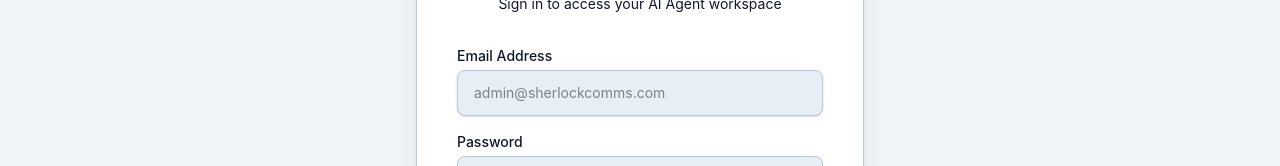
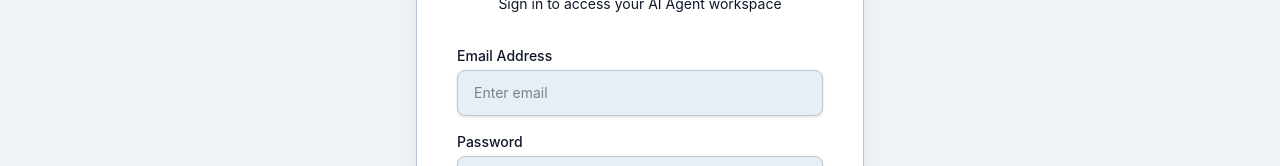
Before and after one commit to trigbitsahil/Sherlock-AI-Agent, a Next.js app: page /login in a window 1280 px wide. Shown: the part 362-528 px from the top of the page. Built offline with nearby package versions, Linux system fonts and the light colour scheme.

Commit message:
refactor: update login page email input placeholder to generic text

```diff
--- a/app/login/page.tsx
+++ b/app/login/page.tsx
@@ -80,7 +80,7 @@ function LoginForm() {
                 value={email}
                 onChange={(e) => setEmail(e.target.value)}
                 className="appearance-none relative block w-full px-4 py-3 border border-border bg-input text-foreground rounded-lg focus:outline-none focus:ring-2 focus:ring-primary focus:border-primary sm:text-sm transition-all shadow-sm"
-                placeholder="admin@sherlockcomms.com"
+                placeholder="Enter email"
               />
             </div>
 
```
